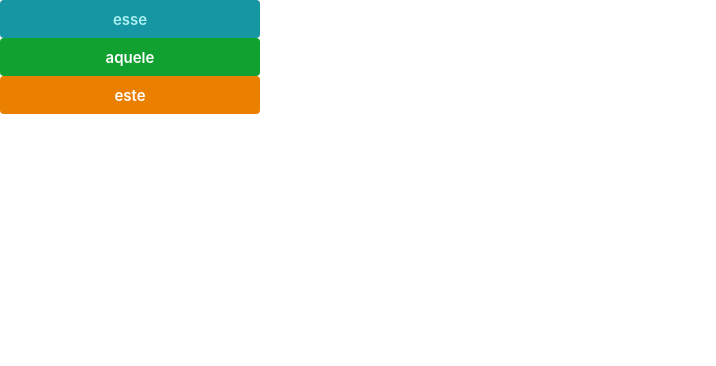
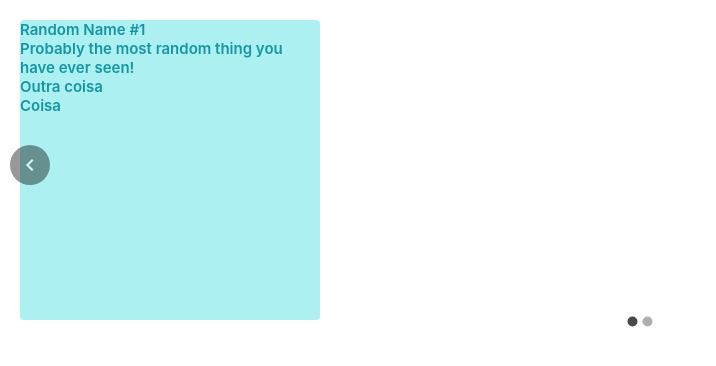
Before and after one commit to lufelipe12/isaude-app, a React (Create React App) app: page / in a window 1280 px wide. Shown: the top 366 px of the page, without its empty margins (0-716 px from the left). Built offline with nearby package versions, Linux system fonts and the light colour scheme.

Commit message:
feat: begging Carousel feature, still not functional

```diff
--- a/package.json
+++ b/package.json
@@ -17,6 +17,7 @@
     "react-hook-form": "^7.28.0",
     "react-hot-toast": "^2.2.0",
     "react-icons": "^4.3.1",
+    "react-material-ui-carousel": "^3.3.1",
     "react-redux": "^7.2.6",
     "react-router-dom": "5",
     "react-scripts": "5.0.0",
--- /dev/null
+++ b/src/components/CarouselCard/index.jsx
@@ -0,0 +1,12 @@
+import { CarouselCardStyled } from "./styles"
+
+export const CarouselCard = ({item}) => {
+    return(
+        <CarouselCardStyled>
+            <p>{item.name}</p>
+            <p>{item.description}</p>
+            <p>Outra coisa</p>
+            <p>Coisa</p>
+        </CarouselCardStyled>
+    )
+}
--- /dev/null
+++ b/src/components/CarouselCard/styles.js
@@ -0,0 +1,13 @@
+import styled from "styled-components"
+
+export const CarouselCardStyled=styled.div`
+    width:300px;
+    height:300px;
+    font-size:15px;
+    font-weight:600;
+    border:none;
+    border-radius:4px;
+    color:var(--blue-2);
+    background-color:var(--light-blue-1);
+    margin:20px;
+`
--- /dev/null
+++ b/src/components/NewsCarousel/index.jsx
@@ -0,0 +1,24 @@
+import Carousel from "react-material-ui-carousel"
+import { CarouselCard } from "../CarouselCard"
+
+export const NewsCarousel = () =>{
+
+    let items = [
+        {
+            name: "Random Name #1",
+            description: "Probably the most random thing you have ever seen!"
+        },
+        {
+            name: "Random Name #2",
+            description: "Hello World!"
+        }
+    ]
+
+    return (
+        <Carousel>
+            {
+                items.map( (item, i) => <CarouselCard key={i} item={item}/> )
+            }
+        </Carousel>
+    )
+}
--- a/src/pages/Home/index.jsx
+++ b/src/pages/Home/index.jsx
@@ -1,9 +1,8 @@
 import {Button} from "../../components/Button"
+import { NewsCarousel } from "../../components/NewsCarousel/"
 const Home = () => {
   return <div>
-      <Button colorType="Primary">esse</Button>
-      <Button colorType="Secondary">aquele</Button>
-      <Button colorType="Tertiary">este</Button>
+      <NewsCarousel/>
     </div>
 }
 export default Home
```
Also changed, not shown: src/components/NewsCarousel/styles.js (added), 1 other file (tests, documents, lock files or other folders).
